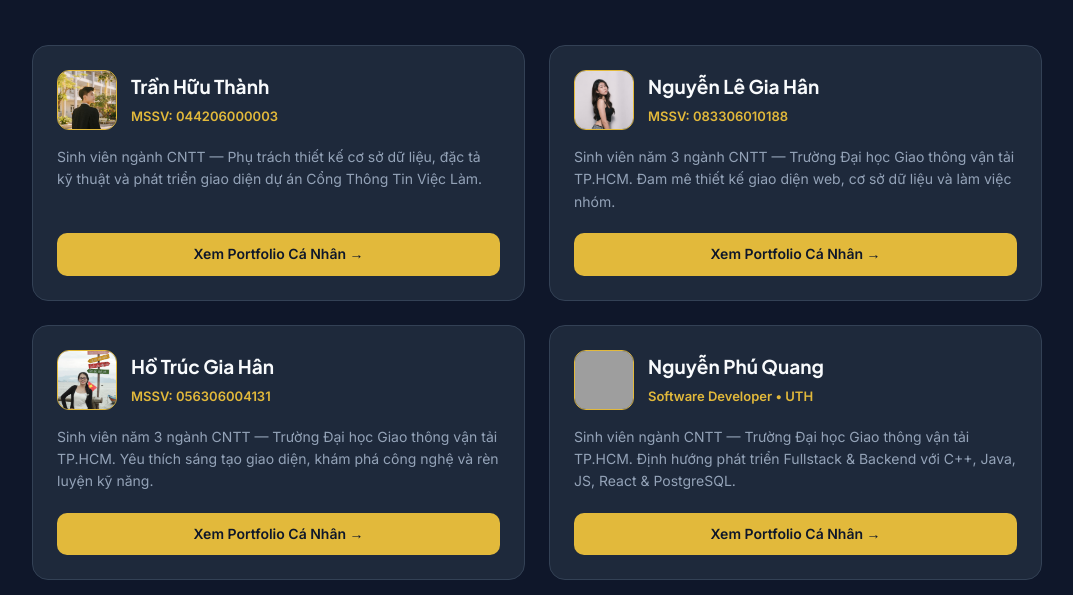
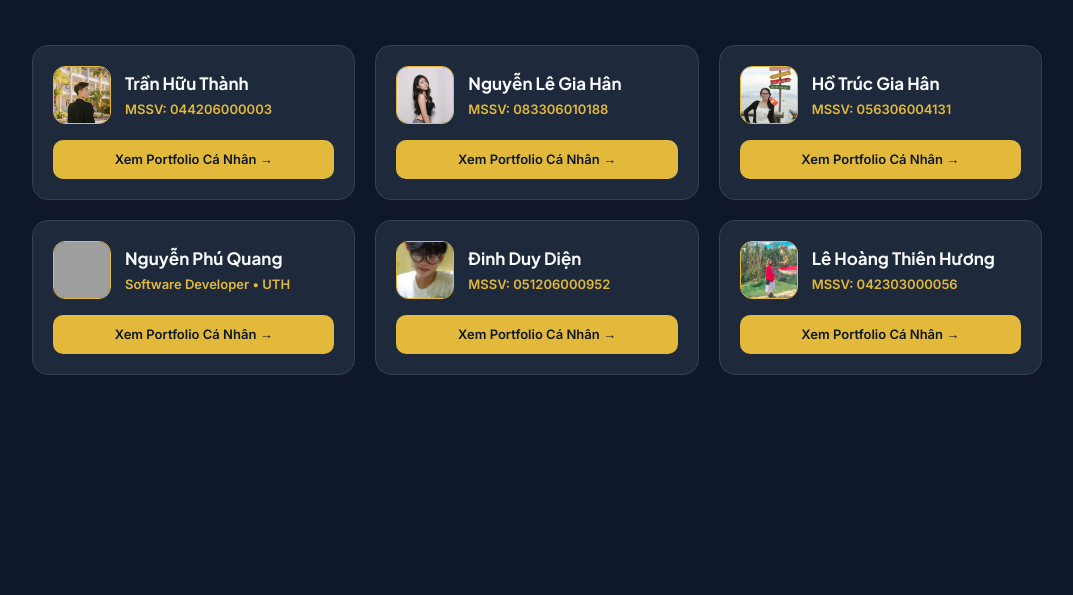
Before and after one commit to turniphead-code02/Project_LTW, a plain HTML site: page index.html in a window 1280 px wide. Shown: the part 205-800 px from the top of the page, without its empty margins (103-1176 px from the left). Drawn offline with Linux system fonts and the light colour scheme; grey boxes are pictures that could not be loaded.

Commit message:
finaledit

```diff
--- a/index.html
+++ b/index.html
@@ -53,20 +53,21 @@
     .subtitle { color: var(--sub); }
     .members-grid {
       display: grid;
-      grid-template-columns: repeat(2, 1fr);
-      gap: 24px;
+      grid-template-columns: repeat(3, 1fr);
+      gap: 20px;
     }
     .member-card {
       background-color: var(--card);
       border: 1px solid var(--border);
       border-radius: 16px;
-      padding: 24px;
+      padding: 20px;
       text-decoration: none;
       color: inherit;
       transition: transform 0.25s, border-color 0.25s;
       display: flex;
       flex-direction: column;
       justify-content: space-between;
+      gap: 16px;
     }
     .member-card:hover {
       transform: translateY(-4px);
@@ -76,46 +77,53 @@
       display: flex;
       align-items: center;
       gap: 14px;
-      margin-bottom: 16px;
     }
     .member-avatar {
-      width: 60px;
-      height: 60px;
+      width: 58px;
+      height: 58px;
       border-radius: 12px;
       object-fit: cover;
       border: 1px solid var(--gold);
       flex-shrink: 0;
     }
+    .member-info {
+      min-width: 0;
+    }
     .member-name {
       font-family: 'Plus Jakarta Sans', sans-serif;
-      font-size: 19px;
+      font-size: 17px;
+      font-weight: 700;
       margin-bottom: 2px;
+      white-space: nowrap;
+      overflow: hidden;
+      text-overflow: ellipsis;
     }
     .member-id {
       font-size: 13px;
       color: var(--gold);
       font-weight: 600;
-    }
-    .member-desc {
-      color: var(--sub);
-      font-size: 14px;
-      margin-bottom: 20px;
+      display: block;
     }
     .member-btn {
       display: inline-block;
       text-align: center;
-      padding: 10px 16px;
+      padding: 9px 14px;
       border-radius: 10px;
       background-color: var(--gold);
       color: #0f172a;
       font-weight: 700;
-      font-size: 14px;
+      font-size: 13px;
       transition: background-color 0.2s;
     }
     .member-card:hover .member-btn {
       background-color: var(--gold-hover);
     }
-    @media (max-width: 768px) {
+    @media (max-width: 900px) {
+      .members-grid {
+        grid-template-columns: repeat(2, 1fr);
+      }
+    }
+    @media (max-width: 600px) {
       .members-grid {
         grid-template-columns: 1fr;
       }
@@ -136,102 +144,72 @@
     <section class="members-grid">
       <!-- Thành viên 1: Trần Hữu Thành -->
       <a href="./portfolios/044206000003_THT/index.html" class="member-card">
-        <div>
         <div class="member-top">
           <img src="./portfolios/044206000003_THT/images/tht2.jpg" alt="Trần Hữu Thành" class="member-avatar" />
-            <div>
+          <div class="member-info">
             <h2 class="member-name">Trần Hữu Thành</h2>
             <span class="member-id">MSSV: 044206000003</span>
           </div>
-          </div>
-          <p class="member-desc">
-            Sinh viên ngành CNTT — Phụ trách thiết kế cơ sở dữ liệu, đặc tả kỹ thuật và phát triển giao diện dự án Cổng Thông Tin Việc Làm.
-          </p>
         </div>
         <span class="member-btn">Xem Portfolio Cá Nhân →</span>
       </a>
 
       <!-- Thành viên 2: Nguyễn Lê Gia Hân -->
       <a href="./portfolios/083306010188_NguyenLeGiaHan/PORTFOLIO/index.html" class="member-card">
-        <div>
         <div class="member-top">
           <img src="./portfolios/083306010188_NguyenLeGiaHan/PORTFOLIO/assets/avatar.jpg" alt="Nguyễn Lê Gia Hân" class="member-avatar" />
-            <div>
+          <div class="member-info">
             <h2 class="member-name">Nguyễn Lê Gia Hân</h2>
             <span class="member-id">MSSV: 083306010188</span>
           </div>
-          </div>
-          <p class="member-desc">
-            Sinh viên năm 3 ngành CNTT — Trường Đại học Giao thông vận tải TP.HCM. Đam mê thiết kế giao diện web, cơ sở dữ liệu và làm việc nhóm.
-          </p>
         </div>
         <span class="member-btn">Xem Portfolio Cá Nhân →</span>
       </a>
 
       <!-- Thành viên 3: Hồ Trúc Gia Hân -->
       <a href="./portfolios/056306004131_Ho-Truc-Gia-Han/index.html" class="member-card">
-        <div>
         <div class="member-top">
           <img src="./portfolios/056306004131_Ho-Truc-Gia-Han/assets/avatar.JPG" alt="Hồ Trúc Gia Hân" class="member-avatar" />
-            <div>
+          <div class="member-info">
             <h2 class="member-name">Hồ Trúc Gia Hân</h2>
             <span class="member-id">MSSV: 056306004131</span>
           </div>
-          </div>
-          <p class="member-desc">
-            Sinh viên năm 3 ngành CNTT — Trường Đại học Giao thông vận tải TP.HCM. Yêu thích sáng tạo giao diện, khám phá công nghệ và rèn luyện kỹ năng.
-          </p>
         </div>
         <span class="member-btn">Xem Portfolio Cá Nhân →</span>
       </a>
 
       <!-- Thành viên 4: Nguyễn Phú Quang -->
       <a href="./portfolios/NguyenPhuQuang/index.html" class="member-card">
-        <div>
         <div class="member-top">
           <img src="./portfolios/NguyenPhuQuang/images/a_ban_than.png" alt="Nguyễn Phú Quang" class="member-avatar" />
-            <div>
+          <div class="member-info">
             <h2 class="member-name">Nguyễn Phú Quang</h2>
             <span class="member-id">Software Developer • UTH</span>
           </div>
-          </div>
-          <p class="member-desc">
-            Sinh viên ngành CNTT — Trường Đại học Giao thông vận tải TP.HCM. Định hướng phát triển Fullstack &amp; Backend với C++, Java, JS, React &amp; PostgreSQL.
-          </p>
         </div>
         <span class="member-btn">Xem Portfolio Cá Nhân →</span>
       </a>
 
       <!-- Thành viên 5: Đinh Duy Diện -->
       <a href="./portfolios/051206000952_DinhDuyDien/index.html" class="member-card">
-        <div>
         <div class="member-top">
           <img src="./portfolios/051206000952_DinhDuyDien/assets/avatar.webp" alt="Đinh Duy Diện" class="member-avatar" />
-            <div>
+          <div class="member-info">
             <h2 class="member-name">Đinh Duy Diện</h2>
             <span class="member-id">MSSV: 051206000952</span>
           </div>
-          </div>
-          <p class="member-desc">
-            Sinh viên ngành CNTT — Trường Đại học Giao thông vận tải TP.HCM. Định hướng Web Development, đam mê lập trình và phát triển sản phẩm hữu ích.
-          </p>
         </div>
         <span class="member-btn">Xem Portfolio Cá Nhân →</span>
       </a>
 
       <!-- Thành viên 6: Lê Hoàng Thiên Hương -->
       <a href="./portfolios/042303000056_LeHoangThienHuong/index.html" class="member-card">
-        <div>
         <div class="member-top">
           <img src="./portfolios/042303000056_LeHoangThienHuong/assets/avatar.jpg" alt="Lê Hoàng Thiên Hương" class="member-avatar" />
-            <div>
+          <div class="member-info">
             <h2 class="member-name">Lê Hoàng Thiên Hương</h2>
             <span class="member-id">MSSV: 042303000056</span>
           </div>
-          </div>
-          <p class="member-desc">
-            Sinh viên ngành CNTT — Trường Đại học Giao thông vận tải TP.HCM. Định hướng phát triển Web &amp; UI/UX Design, nỗ lực học hỏi và sáng tạo không ngừng.
-          </p>
         </div>
         <span class="member-btn">Xem Portfolio Cá Nhân →</span>
       </a>
```
Lines whose indentation alone changed are shown as unchanged.
